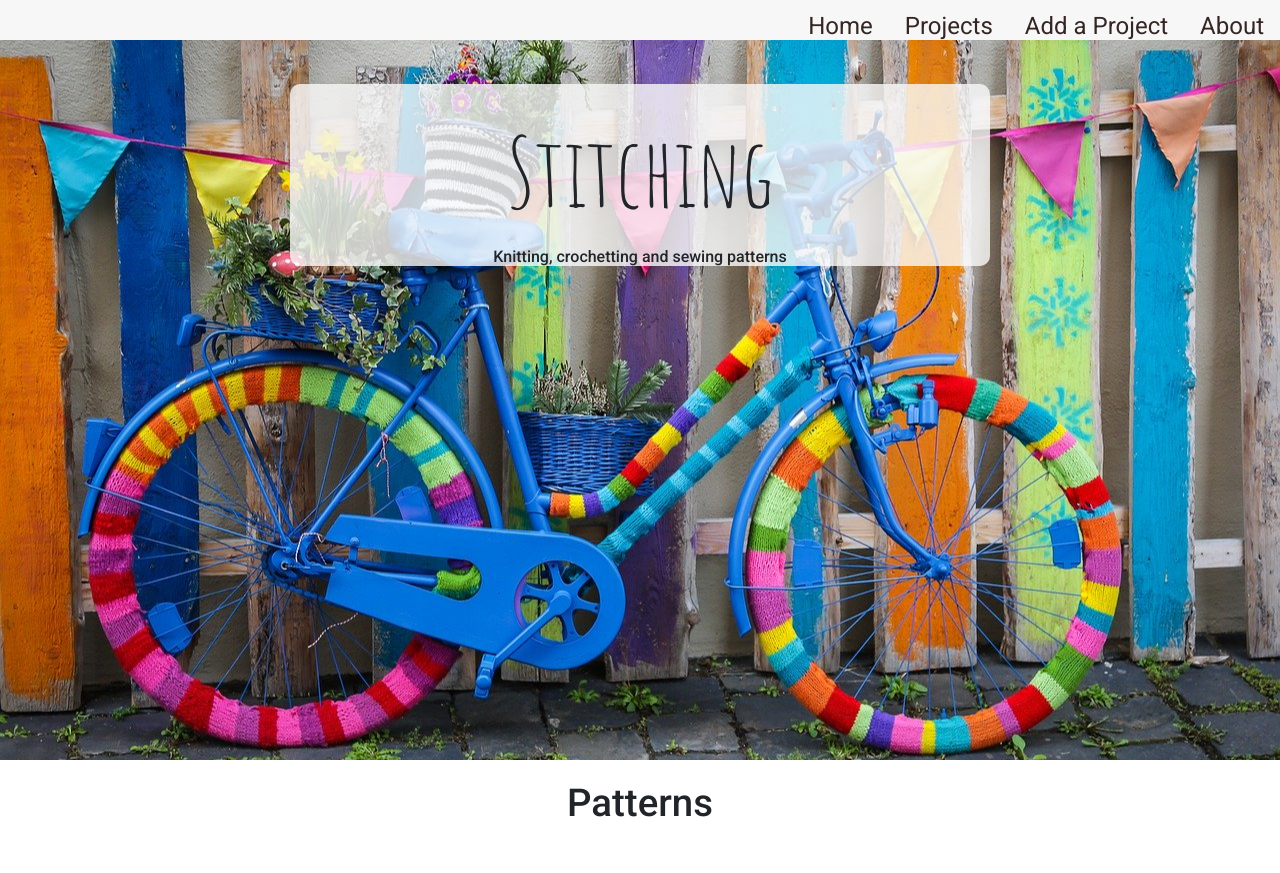
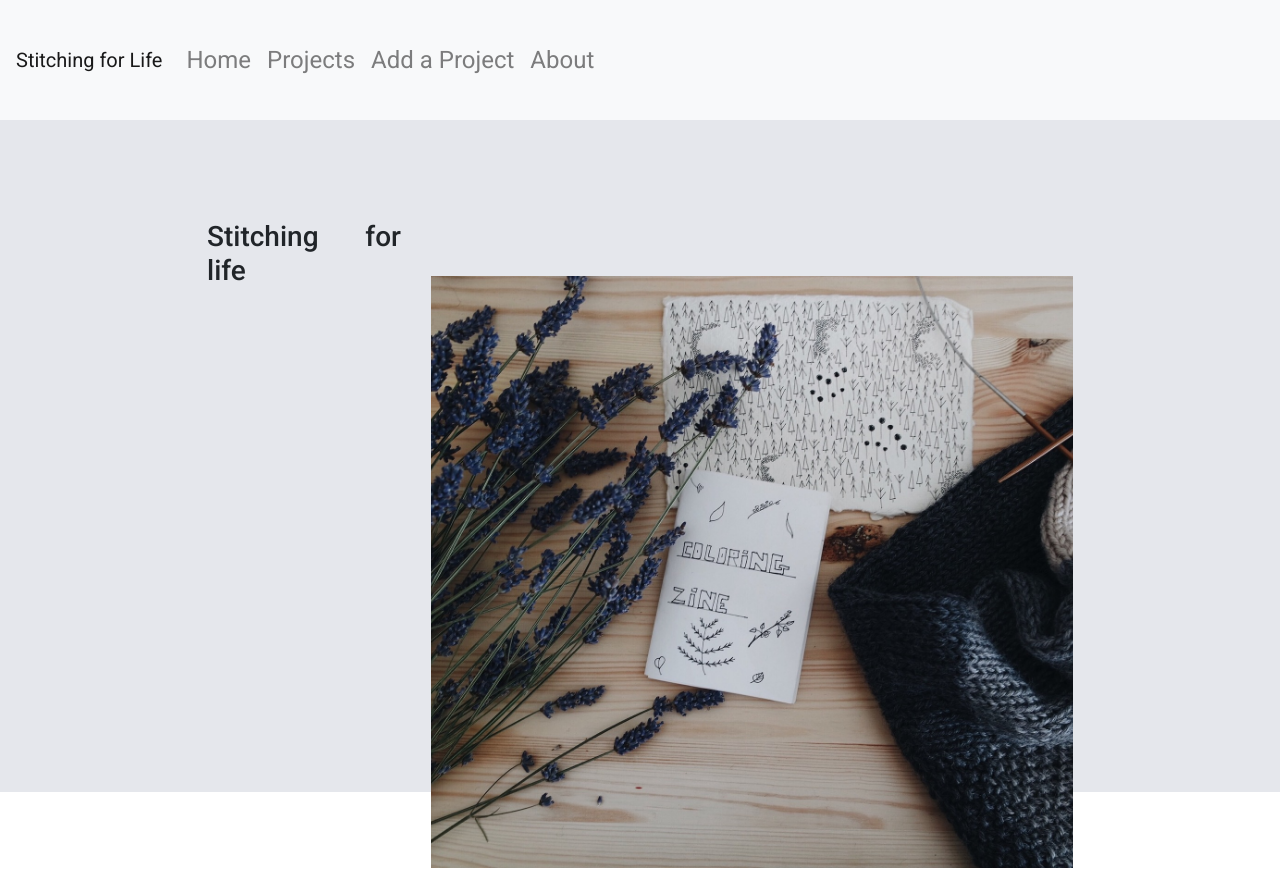
Before and after one commit to elisamunoz/docu-llamas, a Flask app: page / in a window 1280 px wide. Shown: the top 873 px of the page. Run offline with Flask 2, Linux system fonts and the light colour scheme; data that the repository does not hold is empty; some libraries are stand-ins or nearby versions.

Commit message:
filter cards by category, added fixed navbar

```diff
--- a/static/css/style.css
+++ b/static/css/style.css
@@ -11,7 +11,7 @@ font-family: "Roboto", sans-serif;
 text-align: justify;
 }
 
-.background-image {
+/* .background-image {
 min-height: 100%;
 width: 100%;
 display: block;
@@ -20,11 +20,7 @@ padding-top: 20px;
 background-position: center;
 position: relative;
 background-attachment: fixed;
-}
-
-.section-style{
-width: 80%;
-}
+} */
 
 .section__title {
 text-align: center;
@@ -33,22 +29,19 @@ margin: 0;
 }
 
 /* Header */
-.nav {
-position: fixed;
+.navbar {
 top: 0;
 z-index: 5;
 width: 100%;
-height: 40px;
+height: 120px;
 font-size: 1.5em;
+background-color: #f7f7f7;
 }
 
-.solid {
-background-color: #f7f7f7;
-transition: background-color 1s ease 0s;
-}
-
-.nav {
-  background-color: #f7f7f7;
+.fixed {
+position: fixed;
+height: 55px;
+transition: background-color 1s ease 1s;
 }
 
 .nav-link {
@@ -61,116 +54,42 @@ color: #2a201f;
 }
 
 /* Home */
-.parallax {
-width: 100%;
-height: calc(100% - 40px);
-background-image: url("../images/1.jpg");
-background-repeat: no-repeat;
-background-size: cover;
-background-position: center;
+
+.home {
+background-color: #e5e7ec;
+height: 84vh;
 }
 
-.jumbotron {
-background-color: rgba(0, 0, 0, 0);
-text-align: center;
+.row-home {
+  height: 153vh;
 }
 
-.home-title-container {
-max-width: 700px;
-background-color: rgb(250, 250, 250, 0.8);
-border-radius: 10px;
+.home-img {
+  background-image: url("../images/home_img.jpg");
+  background-repeat: no-repeat;
+  background-size: cover;
+  background-position: center;
+  width: 100%;
+  height: 100%;
+  height: 35vh;
 }
 
-.display-4 {
-padding-top: 30px;
-padding-bottom: 10px;
-font-family: "Amatic SC", sans-serif;
-font-weight: 400;
-font-size: 6em;
-}
 
-    /* Carousel
 
-.home{
-  height: 70%;
-  overflow: hidden;
-}     */
-
-.carousel.slide {
-  margin: auto;
-  width: 100%;
-  height: 100%;
-}
-
-.img-center {
-  width: 100%
-}
-
-.carousel-caption h5 {
-  font-style: italic;
-}
 
 /* Patterns */
 
-.patterns{
-  /* background-color: pink; */
-  padding: 20px 0;
+#projects {
+  padding-top: 328px;
+}
+/*
+.home__text {
+  height: 62vh;
 }
 
-.pattern-grid-area {
-	margin: 50px auto;
-	display: grid;
-	grid-gap: 10px;
-	grid-template-areas:
-		"area_1"
-		"area_2"
-		"area_3";
-
-	grid-template-columns: auto;
-	grid-template-rows: 260px 260px 260px;
-}
-
-.pattern-grid--1 { grid-area: area_1; }
-.pattern-grid--2 { grid-area: area_2; }
-.pattern-grid--3 { grid-area: area_3; }
-
-.pattern-grid {
-  position: relative;
-  overflow: hidden;
-  background: gray;
-  border-radius: 4px;
-}
-
-.pattern-grid__bg{
-  position: absolute;
-  height: 100%;
-  width: 100%;
-
-  background-image: url("https://cdn.pixabay.com/photo/2017/07/25/01/22/cat-2536662_960_720.jpg");
-  background-size: cover;
-  background-position: center center;
-  transition: all .6s;
-}
-
-.pattern-grid__bg:hover {
-  transform: scale(1.2);
-}
-
-.pattern-grid__title {
-  position: absolute;
-  transition: all 0.4s ease-in;
-  bottom: -100px;
-  left: 0;
-  right: 0;
-  background: white;
-  opacity: 0.4;
-  padding: 0.4em 1em;
-}
-
-.pattern-grid:hover .pattern-grid__title {
-  bottom: 0;
-}
-
+.home-img {
+  height: 31vh;
+} */
 
 .card{
 position: relative;
@@ -180,6 +99,7 @@ max-width: 600px;
 border: 2px solid black;
 border-radius:3px;
 }
+
 .card__img{
 height: 260px;
 margin: 12px;
@@ -208,6 +128,7 @@ padding: 15px;
 .card__body__header__text {
   display: inline-block;
   padding-left: 10px;
+  width: calc(100% - 50px);
 }
 
 .card__body__header__text h4, .card__body__header__text h6 {
@@ -232,7 +153,6 @@ overflow: hidden;
 line-height: 1.2;
 font-size: 1em;
 max-height: 96px;
-overflow: hidden;
 padding-top: 15px;
 }
 
@@ -251,11 +171,6 @@ text-decoration: none;
   background-size: cover;
   background-position: center center;
   }
-
-.patterns-container{
-max-width: 80%;
-margin: auto;
-}
 
 .fa-circle {
   color: #f16fd5;
@@ -292,15 +207,6 @@ footer {
   color: #2a201f;
 }
 
-@media (min-width: 480px) {
-	.pattern-grid-area {
-		grid-template-areas: "area_1 area_2"
-												 "area_1 area_3";
-
-		grid-template-columns: 2fr 1fr;
-		grid-template-rows: 260px 260px;
-	}
-}
 
 /* @media only screen and (min-width: 980px){
 .card{
@@ -329,8 +235,22 @@ footer {
   }
 } */
 
-@media only screen and (min-width: 1025px) {
-  .patterns-container{
-    max-width: 60%;
-  }
+@media (min-width: 1200px){
+
+.home{
+  padding-top: 100px;
 }
+
+.container {
+  max-width: 70%;
+}
+
+.row-home {
+  height: 692px;
+}
+
+.home-img {
+  margin-top: 56px;
+  height: 74vh;
+}
+}
--- a/static/js/script.js
+++ b/static/js/script.js
@@ -1,4 +1,6 @@
-
+$(document).ready(function() {
+    $(window).scroll(fixedNavBar);
+  });
 
 function showField(id) {
     const fieldWrapper = $("#" + id);
@@ -15,12 +17,16 @@ function hiddeField(id) {
     field.attr("required", false);
 }
 
-function fadeOutCards() {
-    var categorySelect = document.getElementById("category")
+function filterCardsByCategory() {
+    var cardsList = document.getElementById("cards");
+    var categorySelect = document.getElementById("category");
     var category = categorySelect.options[categorySelect.selectedIndex].value;
 
-    if (category == "knitting"){
-        console.log("knitting")
+    if(category === '') {
+        $(cardsList).find('.card_wrapper').fadeIn(0);
+    } else {
+        $(cardsList).find('.card_wrapper').fadeOut(0);
+        $(cardsList).find(`.card_wrapper[data-category='${category}']`).fadeIn(1000);
     }
 }
 
@@ -53,3 +59,13 @@ function fadeOutElementPattern(){
             break;
     }
 };
+
+// Navbar to fixed
+
+function fixedNavBar() {
+    if ($(this).scrollTop() > 500) {
+      $(".navbar").addClass("fixed");
+    } else {
+      $(".navbar").removeClass("fixed");
+    }
+  }
--- a/templates/base.html
+++ b/templates/base.html
@@ -16,36 +16,33 @@
       href="https://fonts.googleapis.com/css?family=Roboto:300,400,500,700&display=swap"
       rel="stylesheet"
     />
-    <link
-      href="https://fonts.googleapis.com/css?family=Amatic+SC&display=swap"
-      rel="stylesheet"
-    />
     <link rel="stylesheet" href="{{ url_for('static', filename='css/style.css') }}" />
   </head>
   <body>
     <!-- Header -->
-    <ul class="nav justify-content-end uppercase">
-      <li class="nav-item">
-        <a class="nav-link active" href="{{url_for('get_home')}}">Home</a>
-      </li>
-      <li class="nav-item">
-        <a class="nav-link" href="#">Projects</a>
-      </li>
-      <li class="nav-item">
-        <a class="nav-link" href="{{url_for('add_pattern')}}">Add a Project</a>
-      </li>
-      <li class="nav-item">
-        <a class="nav-link" href="#">About</a>
-      </li>
-    </ul>
+    <nav class="navbar navbar-expand-lg navbar-light bg-light">
+      <a class="navbar-brand" href="#">Stitching for Life</a>
+      <button class="navbar-toggler" type="button" data-toggle="collapse" data-target="#navbarNavAltMarkup" aria-controls="navbarNavAltMarkup" aria-expanded="false" aria-label="Toggle navigation">
+        <span class="navbar-toggler-icon"></span>
+      </button>
+      <div class="collapse navbar-collapse" id="navbarNavAltMarkup">
+        <div class="navbar-nav">
+          <a class="nav-item nav-link" href="{{url_for('get_home')}}">Home <span class="sr-only">(current)</span></a>
+          <a class="nav-item nav-link" href="{{url_for('get_patterns')}}">Projects</a>
+          <a class="nav-item nav-link" href="{{url_for('add_pattern')}}">Add a Project</a>
+          <a class="nav-item nav-link" href="">About</a>
+        </div>
+      </div>
+    </nav>
+
     <!-- /Header -->
 
-
-
-    <!-- Home -->
-    {% block content %}
-    {% endblock content %}
-        <!-- /Home -->
+    <!-- Site content -->
+    <div class="site-content">
+      {% block content %}
+      {% endblock content %}
+    </div>
+    <!-- /Site content -->
 
 
 
--- a/templates/home.html
+++ b/templates/home.html
@@ -1,86 +1,30 @@
 {% extends 'base.html' %} {% block content %}
 
   <!-- Home -->
-<div class="parallax">
-    <section class="home background-image">
-        <div class="jumbotron">
-            <div class="container home-title-container">
-                <h1 class="display-4">Stitching</h1>
-                <h6>Knitting, crochetting and sewing patterns</h6>
+  <section class="home">
+    <div class="container">
+      <div class="row row-home">
+        <div class="home__text col-12 col-lg-3">
+          <h3>Stitching for life</h3>
+        </div>
+        <div class="col-12 col-lg-9">
+          <div class="home-img"></div>
+        </div>
       </div>
     </div>
   </section>
-</div>
-
-<!-- Carousel
-<div class="home">
-    <div id="carouselCaptions" class="carousel slide" data-ride="carousel">
-    <ol class="carousel-indicators">
-      <li data-target="#carouselCaptions" data-slide-to="0" class="active"></li>
-      <li data-target="#carouselCaptions" data-slide-to="1"></li>
-      <li data-target="#carouselCaptions" data-slide-to="2"></li>
-      <li data-target="#carouselCaptions" data-slide-to="3"></li>
-      <li data-target="#carouselCaptions" data-slide-to="4"></li>
-    </ol>
-    <div class="carousel-inner">
-      <div class="carousel-item active">
-        <img src="../static/images/carousel/1.jpg" class="d-block img-center" alt="">
-        <div class="carousel-caption d-none d-md-block"></div>
-      </div>
-      <div class="carousel-item">
-        <img src="../static/images/carousel/2.jpg" class="d-block img-center" alt="">
-        <div class="carousel-caption d-none d-md-block"></div>
-      </div>
-      <div class="carousel-item">
-        <img src="../static/images/carousel/3.jpg" class="d-block img-center" alt="">
-        <div class="carousel-caption d-none d-md-block"></div>
-      </div>
-      <div class="carousel-item">
-        <img src="../static/images/carousel/4.jpg" class="d-block img-center" alt="">
-        <div class="carousel-caption d-none d-md-block"></div>
-      </div>
-      <div class="carousel-item">
-        <img src="../static/images/carousel/1.jpg" class="d-block img-center" alt="">
-        <div class="carousel-caption d-none d-md-block"></div>
-      </div>
-    </div>
-    <a class="carousel-control-prev" href="#carouselCaptions" role="button" data-slide="prev">
-      <span class="carousel-control-prev-icon" aria-hidden="true"></span>
-      <span class="sr-only">Previous</span>
-    </a>
-    <a class="carousel-control-next" href="#carouselCaptions" role="button" data-slide="next">
-      <span class="carousel-control-next-icon" aria-hidden="true"></span>
-      <span class="sr-only">Next</span>
-    </a>
-  </div>
-</div>
-<!-- /Carousel -->
-
   <!-- /Home -->
 
 
   <!-- Patterns -->
-<section class="patterns">
-    <div class="patterns-container container">
-        <h1 class="section__title">Patterns</h1>
-        <!-- images grid -->
-        <div class="pattern-grid-area">
-            <div class="pattern-grid pattern-grid--1">
-                <div class="pattern-grid__bg"></div>
-                <div class="pattern-grid__title">Lauca, que el parque vuelva a ser parque</div>
-            </div>
-            <div class="pattern-grid pattern-grid--2">
-                <div class="pattern-grid__bg"></div>
-            </div>
-            <div class="pattern-grid pattern-grid--3">
-                <div class="pattern-grid__bg"></div>
-            </div>
-        </div>
+  <section id="projects">
+      <div class="container">
+          <!-- <h1 class="section__title">About</h1> -->
 
           <h1>Projects</h1>
           <h4>Search by:</h4>
           <div class="form-group">
-            <select  onchange="fadeOutCards()" id="category" name="category_name" class="form-control ">
+              <select  onchange="filterCardsByCategory()" id="category" name="category_name" class="form-control ">
                 <option value="" selected>All categories</option>
                 {% for category in categories %}
                   <option value="{{category.category_name}}">{{category.category_name}}</option>
@@ -89,9 +33,10 @@
           </div>
 
           <!-- card -->
+        <div id="cards" class="row">
           {% for pattern in patterns %}
-        <div id="card" class="wrapper row">
-          <article class="card col-12 col-md-6 col-lg-4">
+          <div class="wrapper card_wrapper col-12 col-md-6 col-xl-4" data-category="{{pattern.category_name}}">
+            <article class="card">
               <a href="{{url_for('get_pattern', pattern_id=pattern._id)}}" ><div class="card__img" style="background-image: url({{pattern.pattern_img}})"></div>
               </a>
                   <div class="card__body">
@@ -120,6 +65,7 @@
           </div>
           {% endfor %}
         </div>
+      </div>
   </section>
 
 {% endblock %}
```
Also changed, not shown: static/images/01.home_img.jpg (deleted), static/images/1.jpg (deleted), static/images/home_img.jpg (added), static/images/testimg.jpg (deleted). Lines whose indentation alone changed are shown as unchanged.
